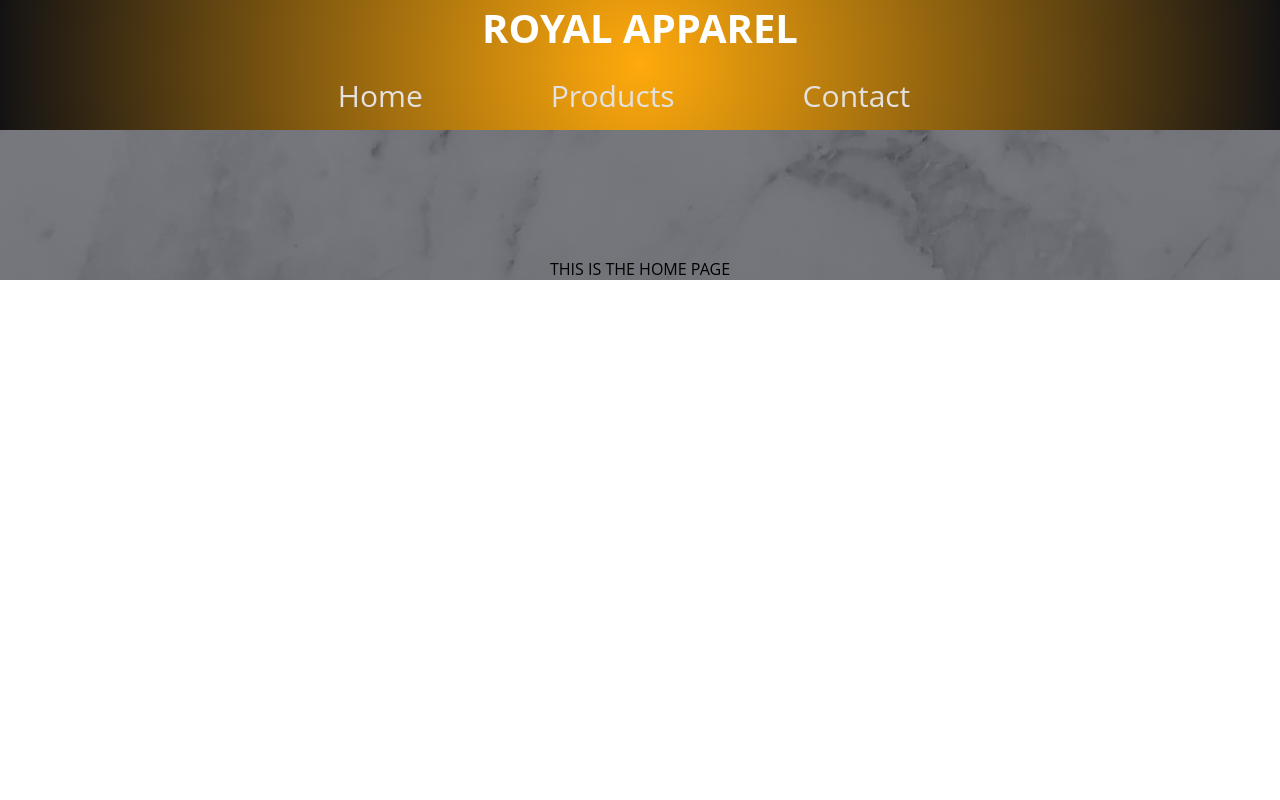
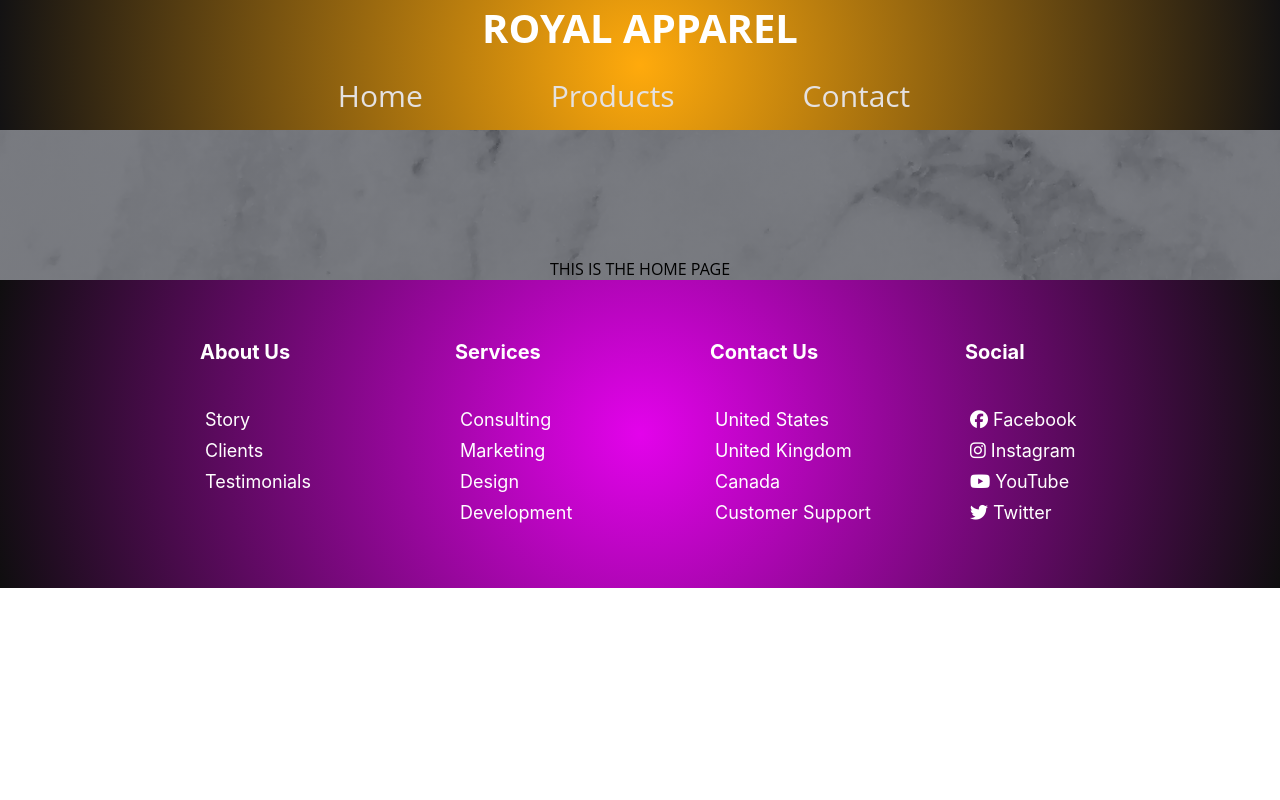
Before and after one commit to winston1337/Ecommerce-Version-2, a React (Create React App) app: page / in a window 1280 px wide. Shown: the top 800 px of the page. Built offline with nearby package versions, Linux system fonts and the light colour scheme.

Commit message:
fixed footer

```diff
--- a/src/App.css
+++ b/src/App.css
@@ -12,7 +12,7 @@
   font-family: 'Open Sans', sans-serif;
 }
 
-
+/* product cards */
 
 .cards {
   display: flex;
@@ -56,6 +56,8 @@
   color: #fff;
   transition: 200ms ease-in;
 }
+
+/* contact form  */
 
 .contactForm
 {
--- a/src/App.js
+++ b/src/App.js
@@ -10,7 +10,7 @@ function App() {
   return (
     <Router>
       <div className="App">
-      <Header/> <FooterContainer/>
+      <Header/>
       <div className="cards">
       <Routes>
         <Route path="/" element={<Home/>} />
@@ -90,6 +90,7 @@ function App() {
       </Routes>
       </div>
       </div>
+      <FooterContainer/>
     </Router>
 
   );
--- a/src/components/Footer/createStyles.jsx
+++ b/src/components/Footer/createStyles.jsx
@@ -3,12 +3,9 @@ import styled from 'styled-components';
 export const Container = styled.div`
     padding: 60px 60px;
     background: radial-gradient(circle, rgb(227, 3, 235) 0%, rgb(15, 14, 15) 100%);
-    position: absolute;
-    bottom: 0;
-    left: 0;
-    right: 0;
-    margin-bottom: -165%;
-    overflow: hidden;
+    position: bottom;
+    width: 100%;
+    bottom: 0px;
 `
 
 export const Wrapper = styled.div`
```
